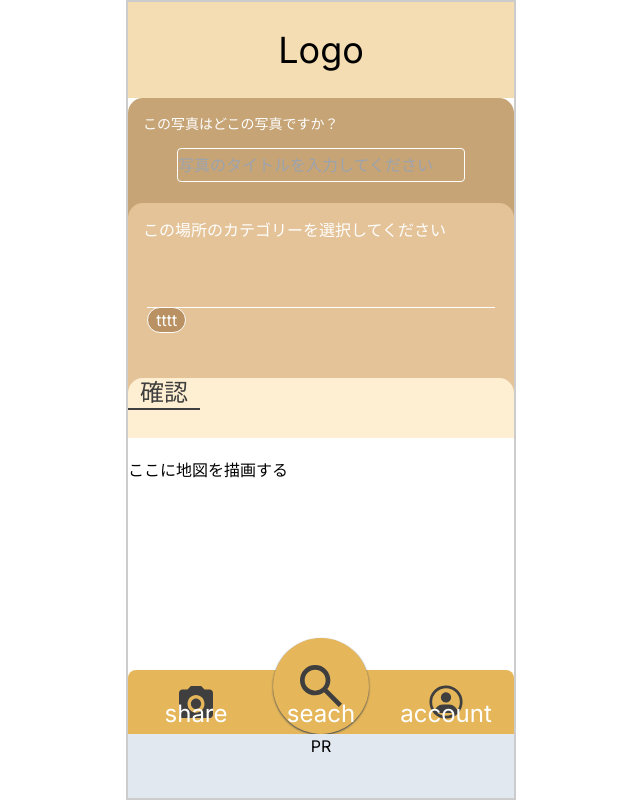
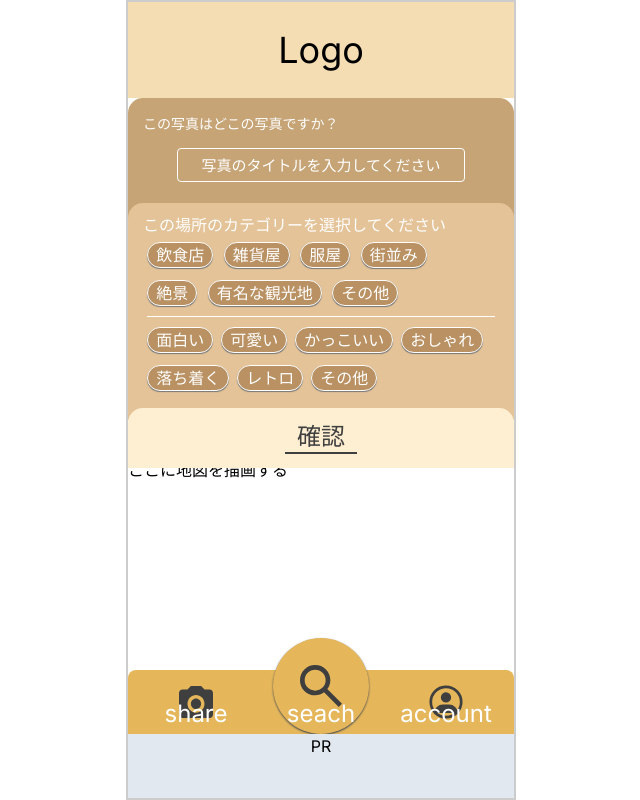
Before and after one commit to kusanohatsumi/yurumetabi, a Next.js app: page / in a window 1280 px wide. Shown: the whole page, without its empty margins (319-959 px from the left). Built offline with nearby package versions, Linux system fonts and the light colour scheme.

Commit message:
シェア登録ページのコンポーネント完成

```diff
--- a/src/feature/CategoryBtn/index.tsx
+++ b/src/feature/CategoryBtn/index.tsx
@@ -1,28 +1,43 @@
 "use client";
 
-import React, { Children, useState } from 'react';
+import React, { useState } from 'react';
 
 export default function CategoryBtn({
     children,
-}:{children: React.ReactNode}){
+    onClick,
+    selected, // selectedプロパティを追加します。
+}:{children: React.ReactNode, onClick?:() => void, selected?: boolean}){ // selectedプロパティの型を追加します。
     const [color, setColor] = useState('#B99162');
+    const [shadow, setShadow] = useState('0px 1px 1px 0px #777777')
 
-    const style = {
+    // 選択状態に基づいてスタイルを更新します。
+    React.useEffect(() => {
+        if (selected) {
+            setColor('#A98C65');
+            setShadow('none');
+        } else {
+            setColor('#B99162');
+            setShadow('0px 1px 1px 0px #777777');
+        }
+    }, [selected]);
+
+    const styles = {
         color: '#fefefe',
         backgroundColor: color,
         border: '.5px solid #fefefe',
         borderRadius: '16px',
         paddingLeft: '8px',
-        paddingRight: '8px'
+        paddingRight: '8px',
+        boxShadow: shadow
     }
 
     const handleClick = () => {
-        setColor('#A98C65');
+        onClick && onClick();
     }
 
     return(
         <>
-            <button style={style} onClick={handleClick}>{children}</button>
+            <button style={styles} onClick={handleClick}>{children}</button>
         </>
     )
 }
--- a/src/feature/PhotoTaken/index.tsx
+++ b/src/feature/PhotoTaken/index.tsx
@@ -1,8 +1,17 @@
+"use client";
+
+import { useState } from "react"
 import "@/feature/PhotoTaken/styli.css"
 import CategoryBtn from "../CategoryBtn"
 import Link from "next/link"
 
 export default function PhotoTaken() {
+    const [selectedCategory, setSelectedCategory] = useState("");
+    const [emotion, setEmotion] =useState("");
+
+    const categories = ['飲食店', '雑貨屋', '服屋', '街並み', '絶景', '有名な観光地', 'その他'];
+    const emotions = ['面白い','可愛い','かっこいい','おしゃれ','落ち着く','レトロ','その他']
+
     return(
         <>
             <div className="box">
@@ -12,8 +21,27 @@ export default function PhotoTaken() {
                 </section>
                 <section className="category">
                     <p>この場所のカテゴリーを選択してください</p>
-                    <div className="place"><CategoryBtn>tttt</CategoryBtn></div>
-                    <div></div>
+                    <div className="place">
+                        {categories.map((category, index) => (
+                        <CategoryBtn
+                        key={index}
+                        onClick={() => setSelectedCategory(category)}
+                        selected={selectedCategory === category} // selectedプロパティを追加します。
+                        >
+                        {category}
+                        </CategoryBtn>
+                        ))}
+                    </div>
+                    <div className="emotions">
+                        {emotions.map((category, index) => (
+                            <CategoryBtn
+                            key={index} onClick={() => setEmotion(category)}
+                            selected={emotion === category}
+                        >
+                            {category}
+                        </CategoryBtn>
+                        ))}
+                    </div>
                 </section>
                 <section className="confirmationBtn">
                     <p><Link href="#">確認</Link></p>
--- a/src/feature/PhotoTaken/styli.css
+++ b/src/feature/PhotoTaken/styli.css
@@ -24,6 +24,12 @@
     outline: solid #FEFEFE 1px;
     border-radius: 3px;
     margin: 0 auto;
+    color: #fff;
+}
+.title > input::placeholder{
+    color: #fff;
+    font-size: 15px;
+    text-align: center;
 }
 
 .category{
@@ -35,16 +41,31 @@
     height: 217px;
     border-radius: 15px 15px 0 0;
 }
+.category > p{
+    padding: 10px 0 5px 15px;
+}
 .place{
     border-bottom: 1px solid #FEFEFE;
     width: 90%;
-    height: 10px;
+    height: 75px;
     margin: 0 auto;
-    padding-top: 50px;
 }
-.category > p{
-    padding: 15px;
+.place button{
+    margin-right: 10.5px;
+    margin-bottom: 12px;
 }
+.emotions{
+    width: 90%;
+    height: 65px;
+    margin: 10px auto 0;
+}
+.emotions button{
+    margin-right: 8px;
+    margin-bottom: 12px;
+}
+
+
+
 
 .confirmationBtn{
     background-color: #FFEFD2;
@@ -53,8 +74,11 @@
     font-size: 24px;
     border-radius: 15px 15px 0 0;
     position: absolute;
-    top: 280px;
+    top: 310px;
     z-index: 100;
+    display: flex;
+    justify-content: center;
+    align-items: center;
 }
 .confirmationBtn > p{
     width: 72px;
```
